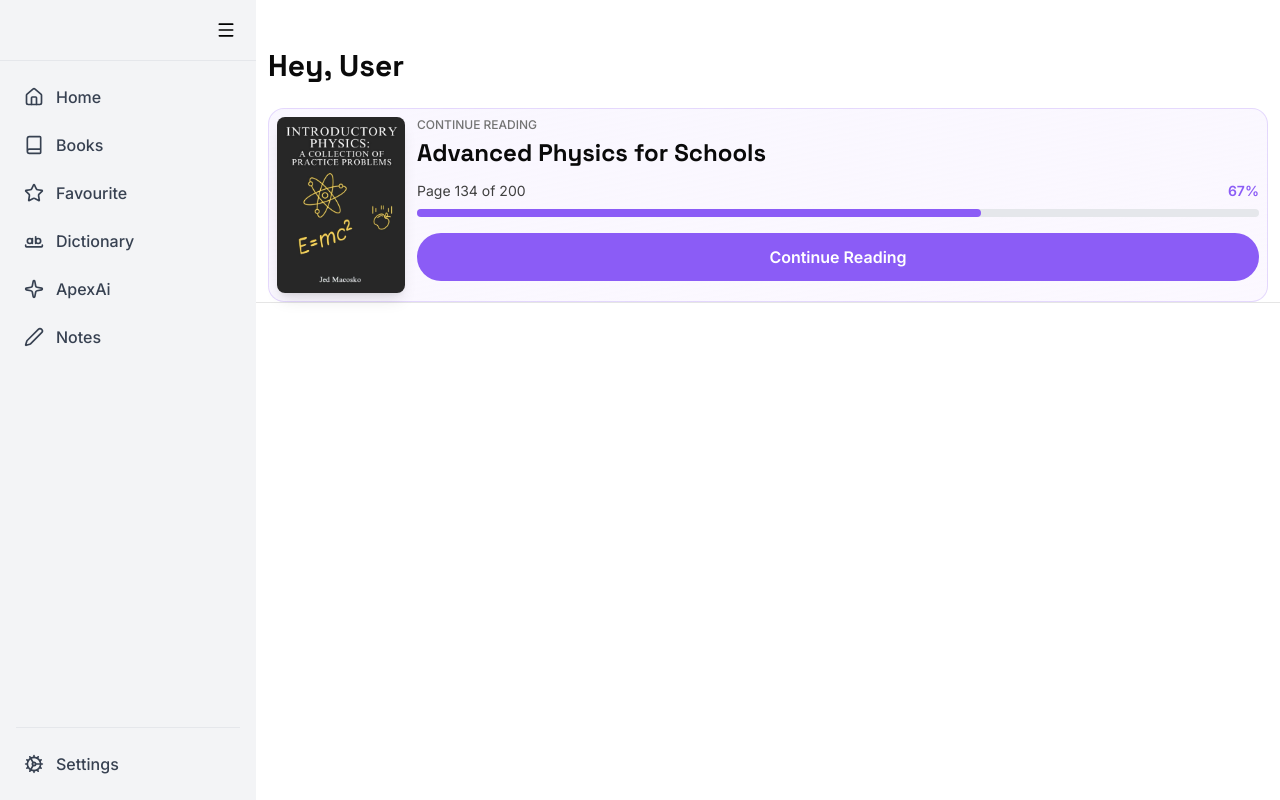
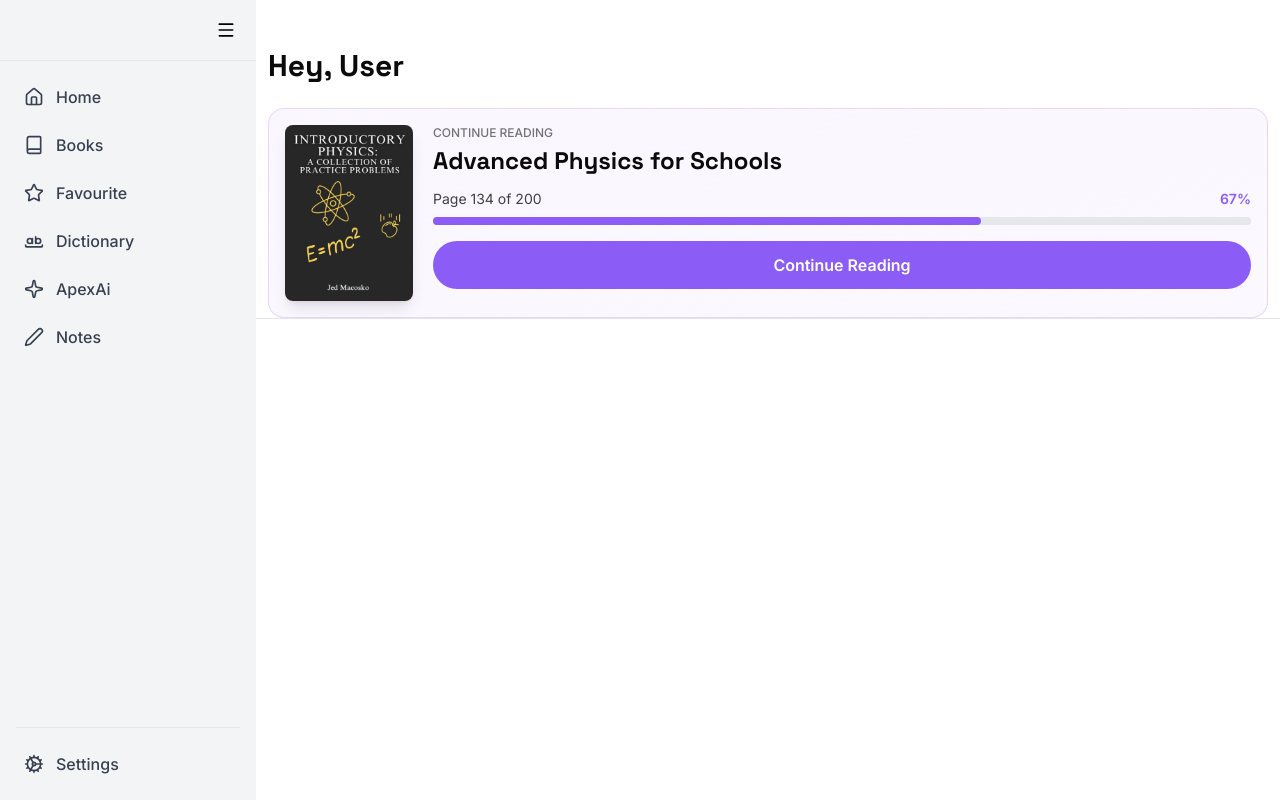
Before and after one commit to apex-future/Apex_Frontend, a React (Vite) app: page / in a window 1280 px wide. Built offline with nearby package versions, Linux system fonts and the light colour scheme.

Commit message:
Update Header component styles for improved responsiveness; adjust padding and gap for better layout on larger screens.

```diff
--- a/src/apex_frontend/main_app/components/Header.jsx
+++ b/src/apex_frontend/main_app/components/Header.jsx
@@ -21,8 +21,8 @@ export default function Header() {
                 </h1>
 
                 {/* Continue Reading Card */}
-                <div className="bg-gradient-to-br from-accent-primary/5 to-accent-subtle/30 rounded-2xl p-2 border border-accent-primary/20">
-                    <div className="flex gap-3">
+                <div className="bg-gradient-to-br from-accent-primary/5 to-accent-subtle/30 rounded-2xl p-2 md:p-4 border border-accent-primary/20">
+                    <div className="flex gap-3 md:gap-5">
 
                         {/* Book Cover */}
                         <div className="w-32 h-44 rounded-lg overflow-hidden shadow-lg flex-shrink-0">
```
